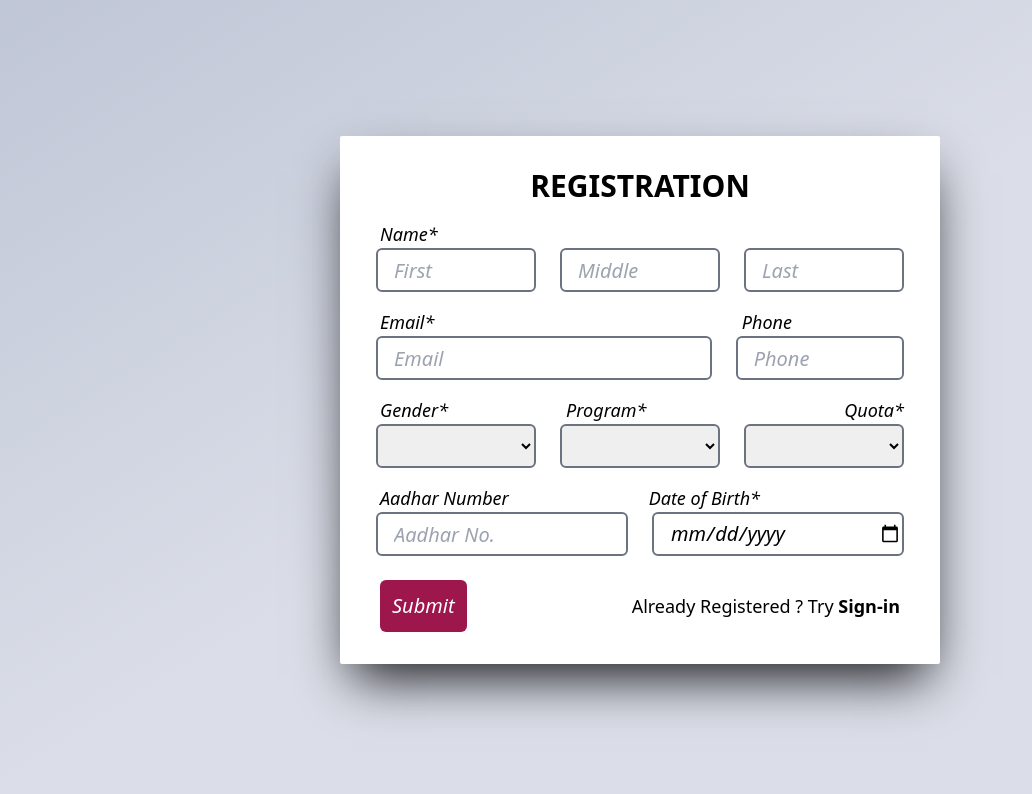
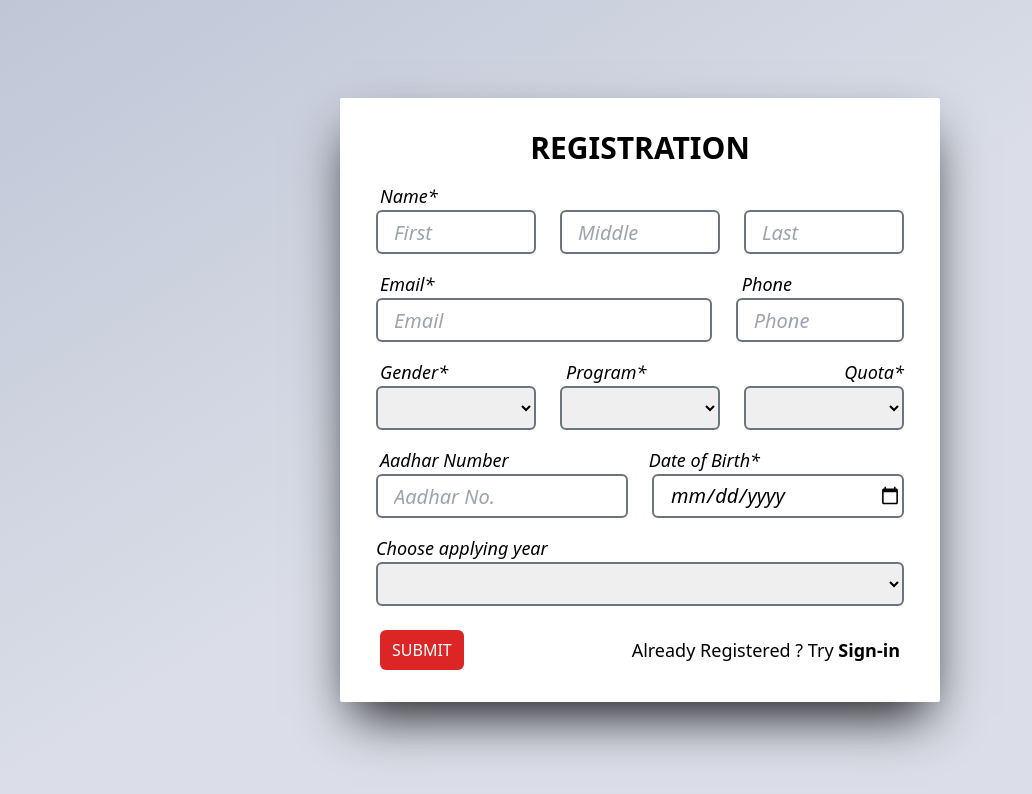
Before and after one commit to Cloud-Tech-Team/ams-front-final, a React (Create React App) app: page /register in a window 1280 px wide. Shown: the top 794 px of the page, without its empty margins (0-1032 px from the left). Built offline with nearby package versions, Linux system fonts and the light colour scheme.

Commit message:
year-in-reg-form

```diff
--- a/src/Register.js
+++ b/src/Register.js
@@ -197,9 +197,24 @@ function Register() {
           </div>
         </div>
 
+
+
+        <div className="w-full ">
+          <label className="text-lg  italic">Choose applying year</label>
+        <select
+              name="year"
+              className="h-11 w-full border-[2px] rounded-md pl-4 text-xl focus:outline-none focus:border-pink-500 italic border-gray-500"
+              id="apply-year"
+            >
+              <option value=""></option>
+              <option value="2022">2022</option>
+              <option value="2023">2023</option>
+            </select>
+        </div>
+
         {/* button_div */}
         <div className="w-full pt-2 flex items-center justify-between px-1">
-          <button className="w-auto h-auto p-3 text-xl text-white rounded-md italic hover:bg-pink-600 bg-pink-800"
+          <button className="w-auto h-auto py-2 p-3 uppercase text-white rounded-md  hover:bg-red-700 bg-red-600"
           onClick={nriregister}>
           Submit
           </button>
```
